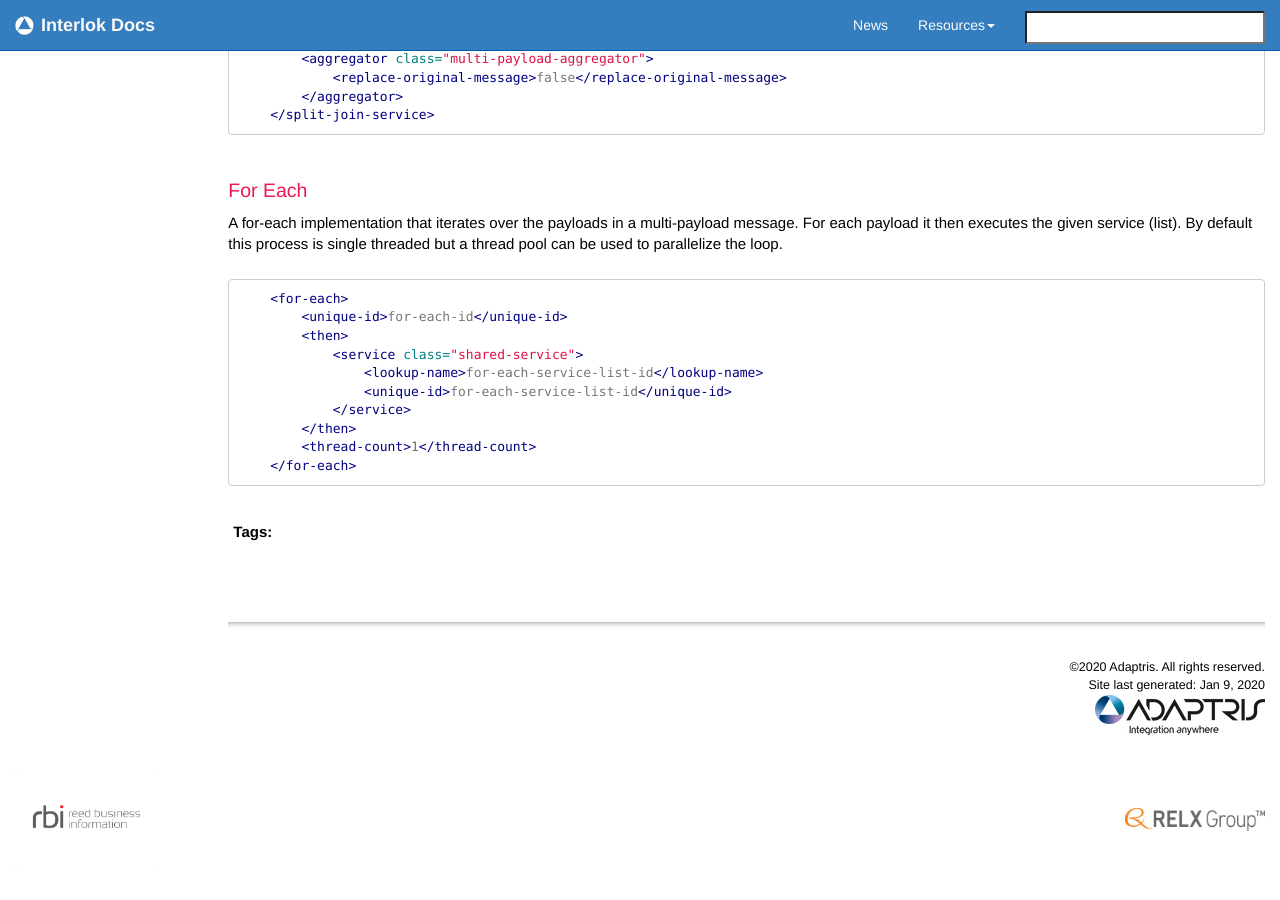
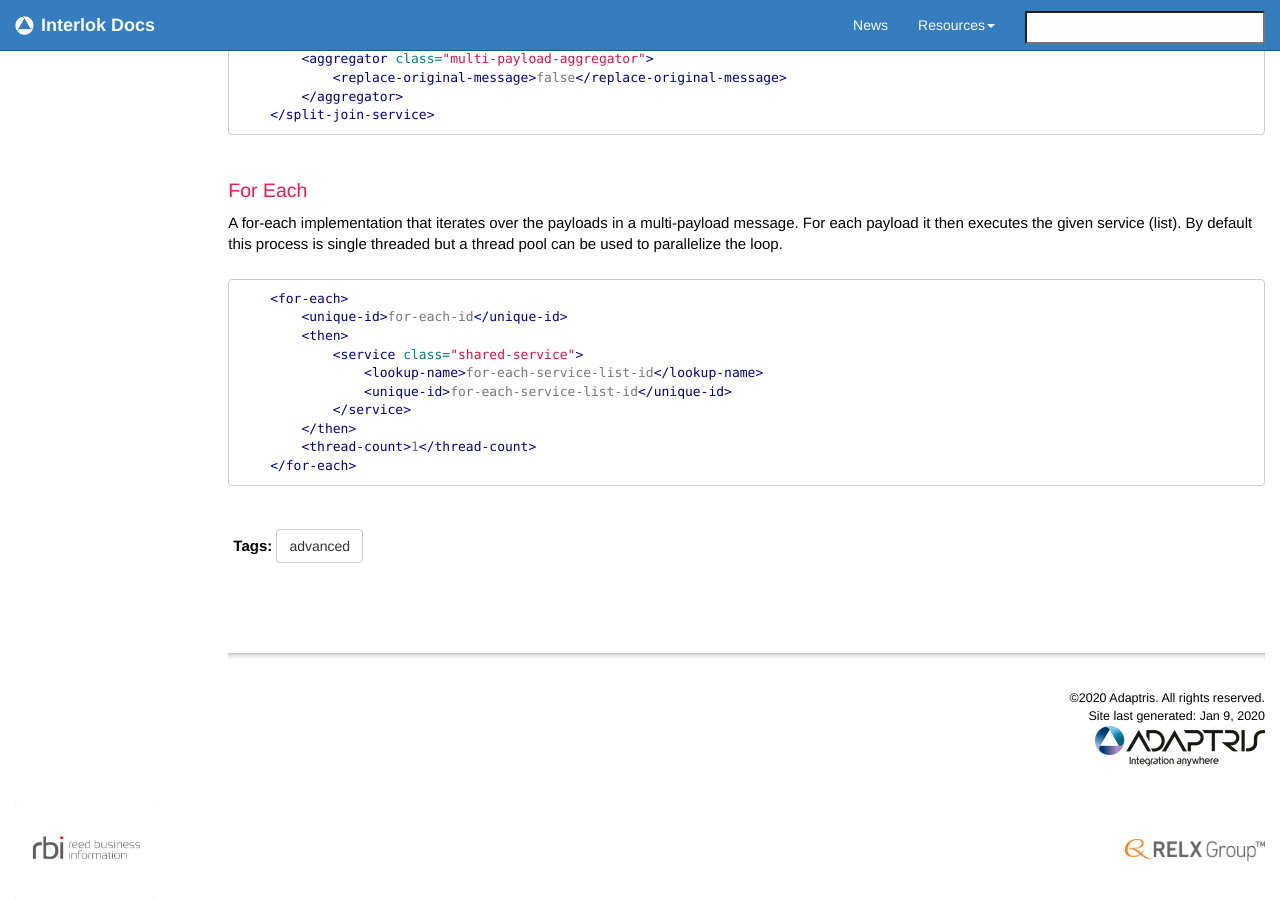
Before and after one commit to adaptris/interlok-docs-legacy, a Jekyll site: the page built from pages/advanced/advanced-multi-payload-messages.markdown, in a window 1280 px wide and 900 px high, scrolled down 2144 px. Built offline with Jekyll 4.4.1, drawn with Linux system fonts in a browser that asks for light colours; nearby versions of some CDN libraries; comment, search, counter and statistics services are not loaded; before the commit the page ends 3013 px from its top, so only the background shows below that.

Commit message:
Remove unnecessary tags

```diff
--- a/pages/advanced/advanced-multi-payload-messages.markdown
+++ b/pages/advanced/advanced-multi-payload-messages.markdown
@@ -1,10 +1,10 @@
 ---
-title:              "Multi-Payload Messages"
-tags:               [interlok, multi-payload, messages]
-keywords:           "interlok, multi-payload, messages"
-sidebar:            home_sidebar
-permalink:          advanced-multi-payload-messages.html
-summary: This page describes how to use the Multi-Payload Adaptris Message
+title:     "Multi-Payload Messages"
+keywords:  "interlok, multi-payload, messages"
+tags:      [advanced]
+sidebar:   home_sidebar
+permalink: advanced-multi-payload-messages.html
+summary:   This page describes how to use the Multi-Payload Adaptris Message
 ---
 
 ## New Message Type and Factory
```
